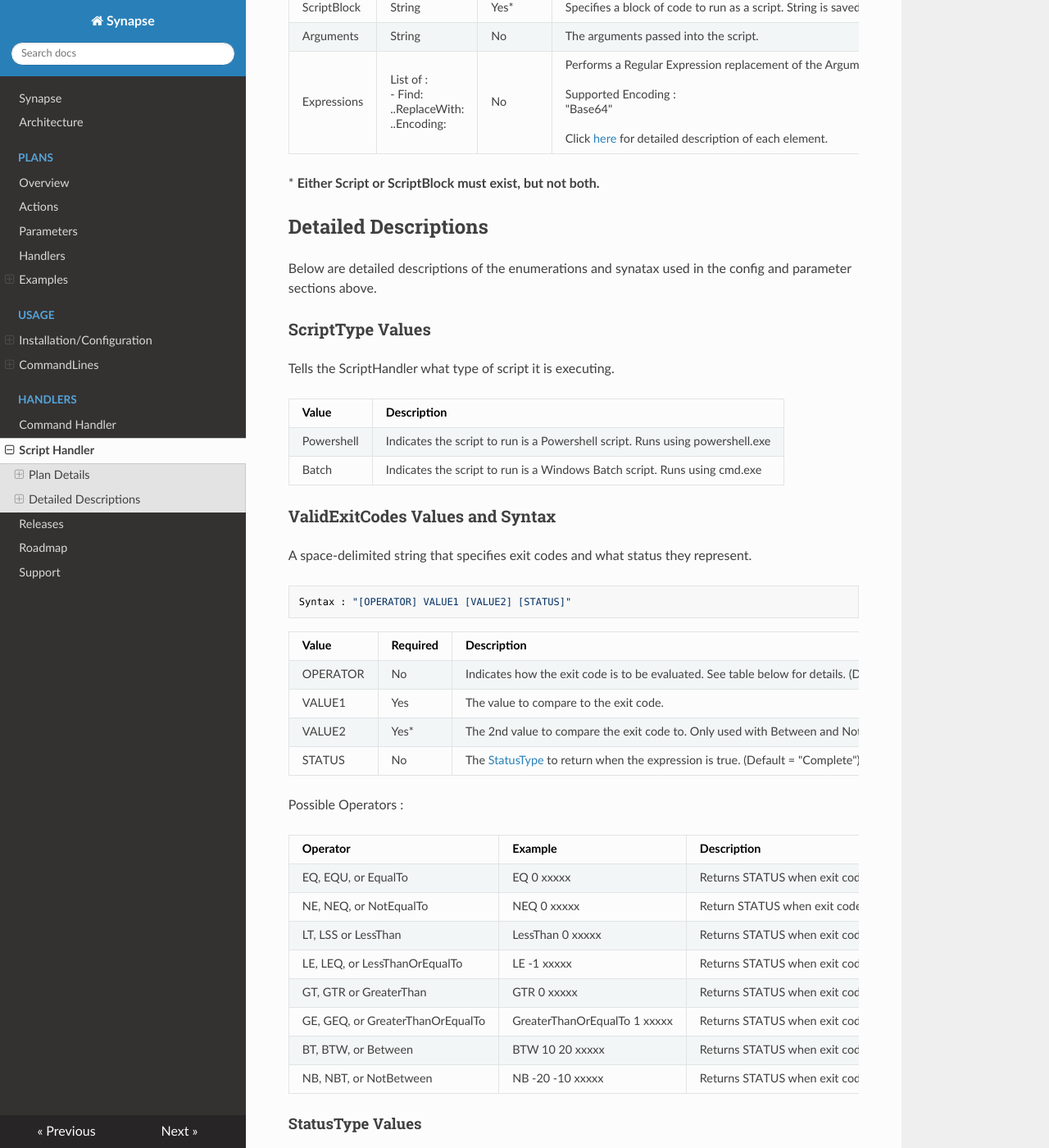
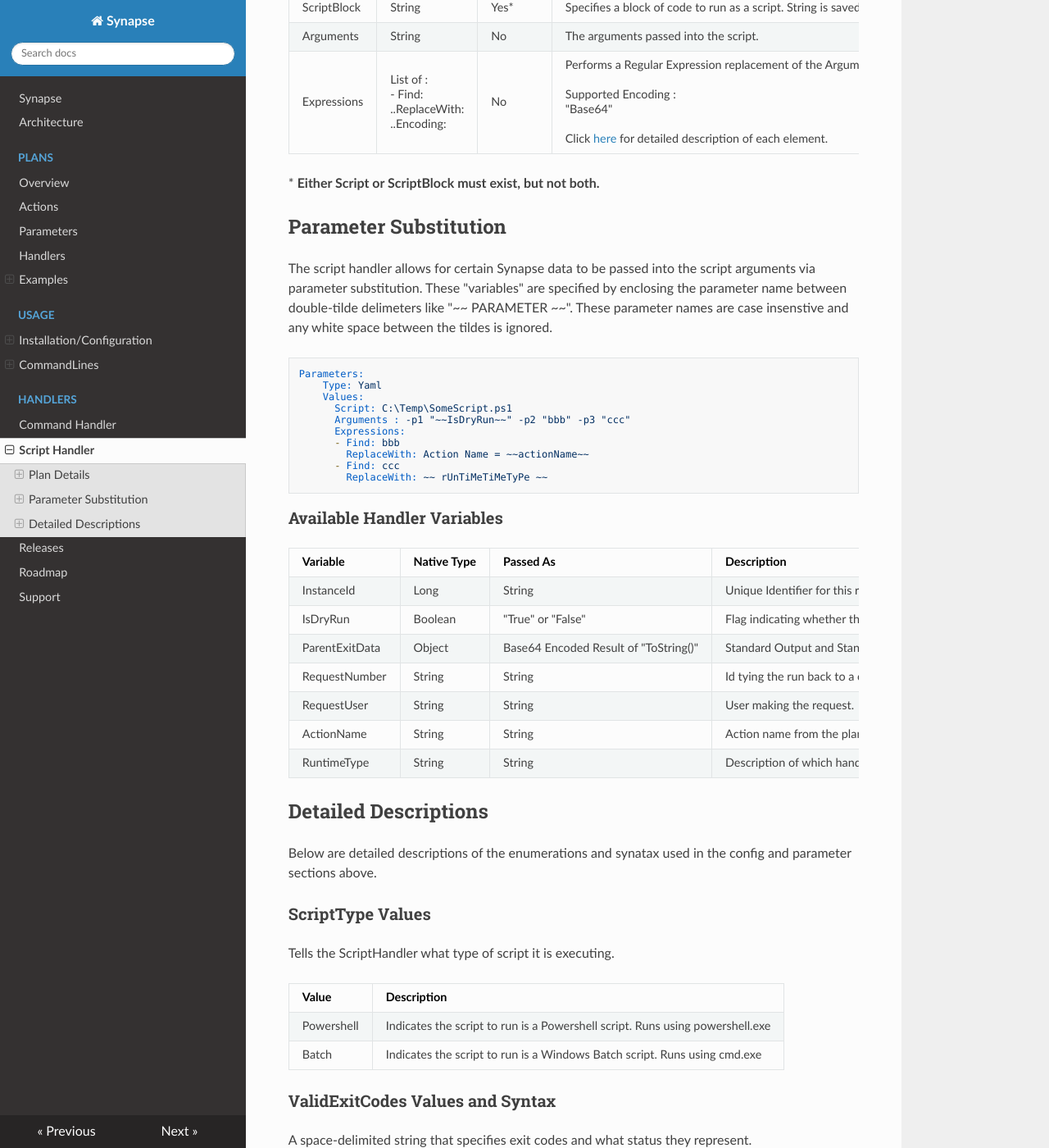
Before and after one commit to SynapseProject/synapse.docs, an MkDocs documentation site: the page built from docs/handlers/script.md, in a window 1280 px wide and 1400 px high, scrolled down 2238 px. Shown: the whole window at 82% size. Built offline with MkDocs 1.6.1, drawn with Linux system fonts in a browser that asks for light colours; nearby versions of some CDN libraries; old or Windows-style settings are respelled for this version of MkDocs.

Commit message:
Added Parameter Substitution section.

`````diff
--- a/docs/handlers/script.md
+++ b/docs/handlers/script.md
@@ -88,6 +88,33 @@ The Parameters section specifies any arguments passed to the script, and optiona
 
 \* **Either Script or ScriptBlock must exist, but not both.**
 
+## Parameter Substitution
+The script handler allows for certain Synapse data to be passed into the script arguments via parameter substitution.  These "variables" are specified by enclosing the parameter name between double-tilde delimeters like "~~ PARAMETER ~~".  These parameter names are case insenstive and any white space between the tildes is ignored.
+
+````yaml
+Parameters:
+    Type: Yaml
+    Values:
+      Script: C:\Temp\SomeScript.ps1
+      Arguments : -p1 "~~IsDryRun~~" -p2 "bbb" -p3 "ccc"
+      Expressions:
+      - Find: bbb
+        ReplaceWith: Action Name = ~~actionName~~
+      - Find: ccc
+        ReplaceWith: ~~ rUnTiMeTiMeTyPe ~~
+````
+
+### Available Handler Variables
+|Variable|Native Type|Passed As|Description
+|--------|-----------|---------|----------
+|InstanceId|Long|String|Unique Identifier for this run of Synapse.
+|IsDryRun|Boolean|"True" or "False"|Flag indicating whether this is a true "run" of the hander, or a test.
+|ParentExitData|Object|Base64 Encoded Result of "ToString()"|Standard Output and Standard Error logs from the script.
+|RequestNumber|String|String|Id tying the run back to a change request.
+|RequestUser|String|String|User making the request.
+|ActionName|String|String|Action name from the plan document.
+|RuntimeType|String|String|Description of which handler dll was being used by Synapse.
+
 ## Detailed Descriptions
 Below are detailed descriptions of the enumerations and synatax used in the config and parameter sections above.
 
`````
Also changed, not shown: docs/handlers/command.md (+26 -0 lines).
